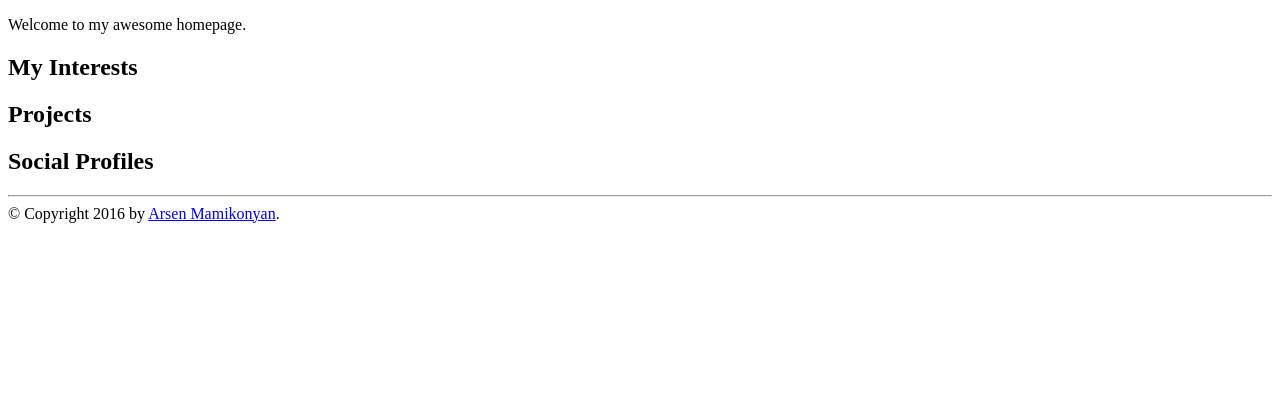
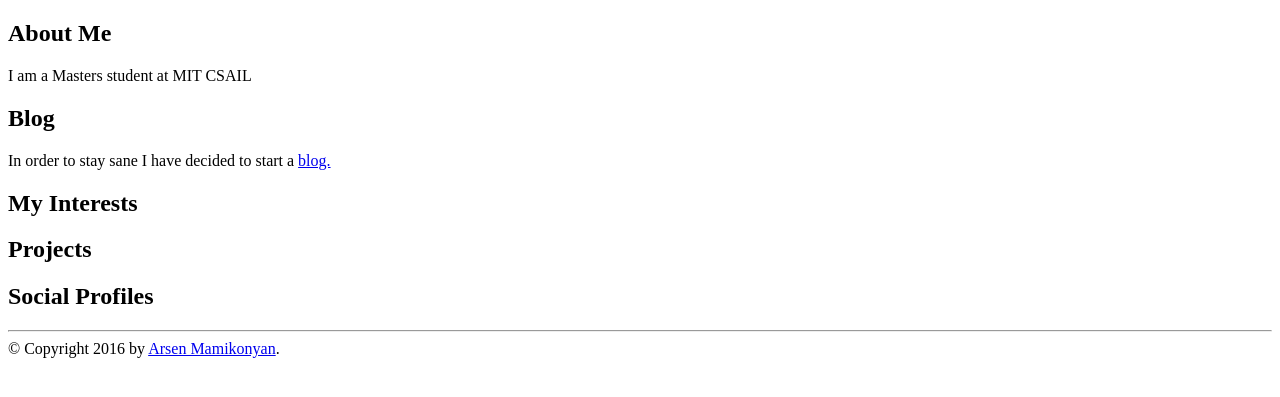
Before and after one commit to esqaw/esqaw.github.io, a Django app: page / in a window 1280 px wide. Shown: the top 397 px of the page. Run offline with Django 3.2, Linux system fonts and the light colour scheme.

Commit message:
progress (small)

```diff
--- a/arsen_mamikonyan/frontpage/templates/frontpage/index.html
+++ b/arsen_mamikonyan/frontpage/templates/frontpage/index.html
@@ -3,9 +3,11 @@
 {% block title %}Index{% endblock %}
 
 {% block content %}
-    <p class="important">
-      Welcome to my awesome homepage.
-    </p>
+    <h2>About Me</h2>
+    <p>I am a Masters student at MIT CSAIL</p>
+
+    <h2>Blog</h2>
+    <p>In order to stay sane I have decided to start a <a href="http://arsen.mamikonyan.am/blog">blog.</a></p>
 
     <h2>My Interests</h2>
     {% for interest in interests %}
--- a/arsen_mamikonyan/settings.py
+++ b/arsen_mamikonyan/settings.py
@@ -29,9 +29,6 @@ ALLOWED_HOSTS = []
 
 
 # Application definition
-
-import sys
-print(sys.path)
 
 INSTALLED_APPS = [
     'arsen_mamikonyan.frontpage',
```
